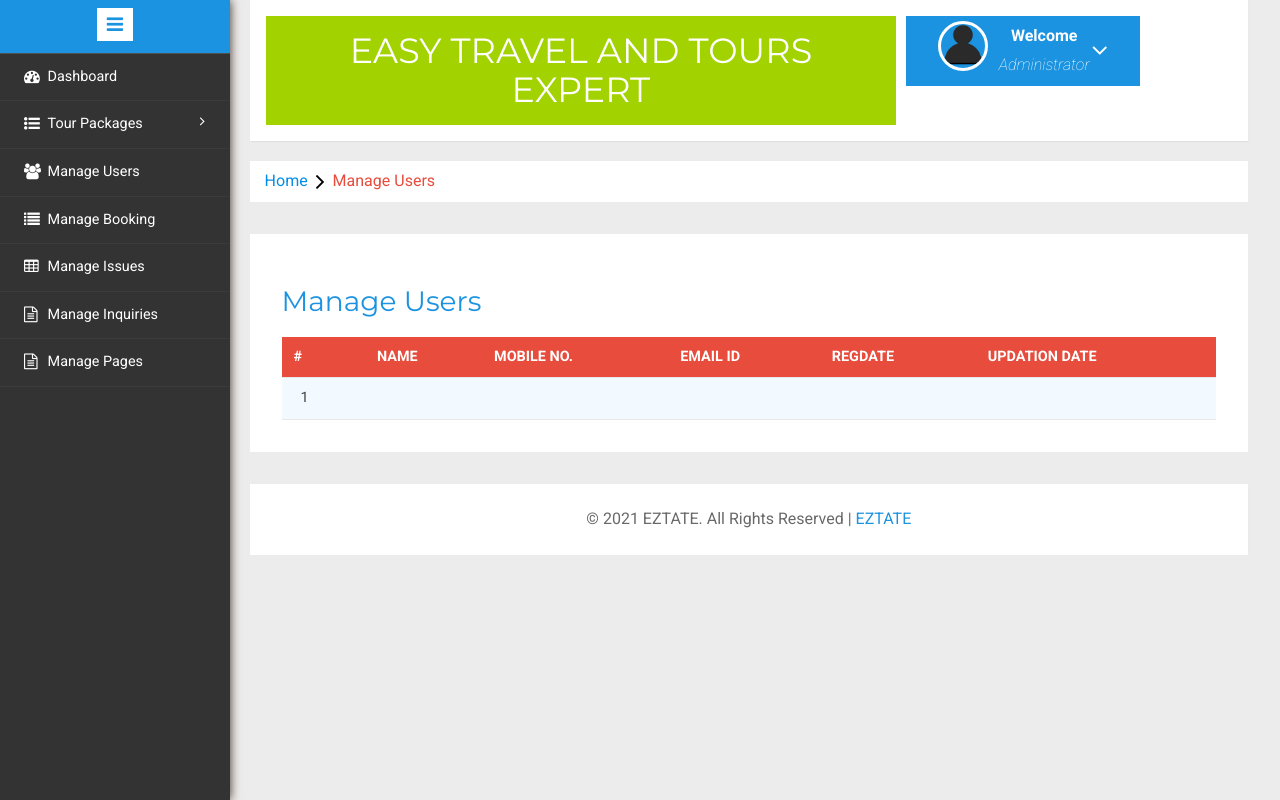
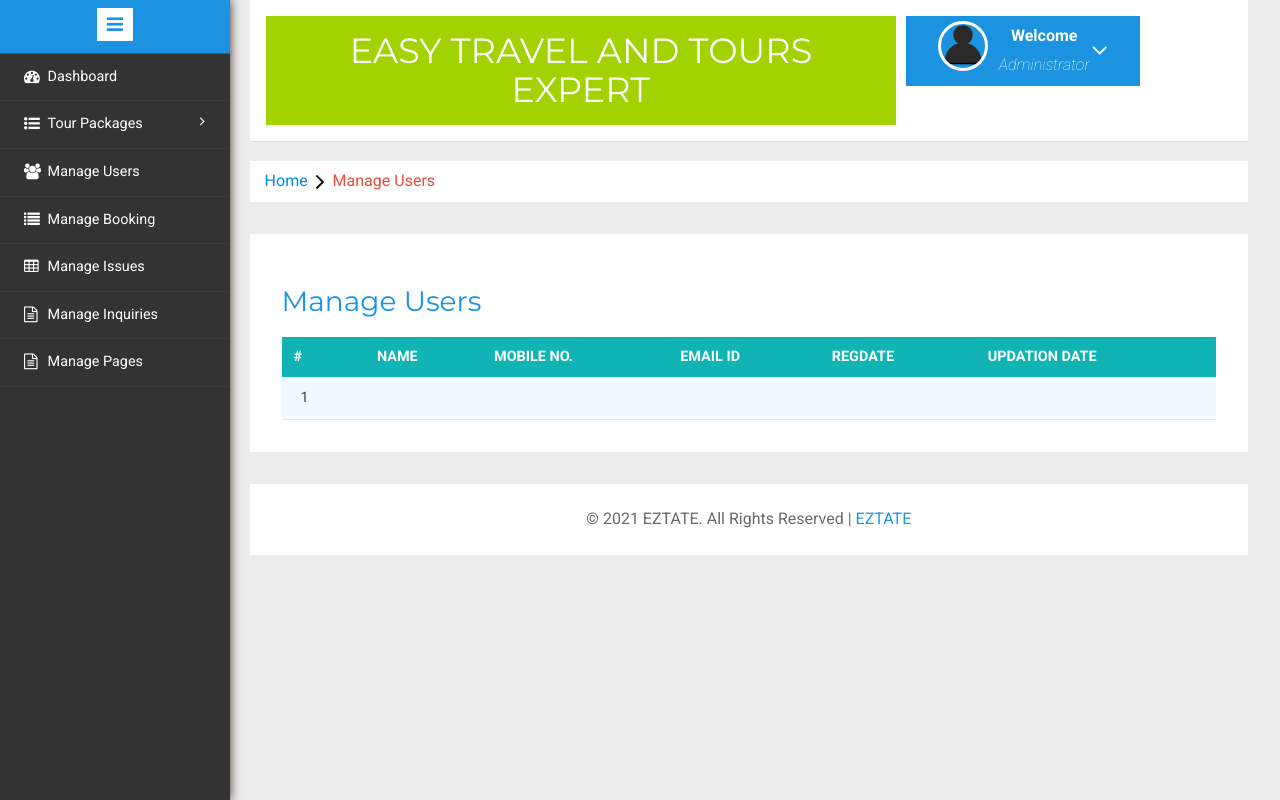
Before and after one commit to pukemo111/tate, a PHP site: page /admin/manage-users.php in a window 1280 px wide. Run offline with PHP 8.4, Linux system fonts and the light colour scheme; the visitor is signed in with stand-in values (Sample User, id 1); tables that the repository leaves empty or names only in its code hold one stand-in row (values such as "Sample post"); data that the repository does not hold is empty.

Commit message:
Update table-style.css
once na nagpush ako sa aking laptop, may makikiga kayo sa pull request, ganito makikita nyo yung mga red ay nga binago ko, ang nga green yan yung dinagdag ko,
sige po

```diff
--- a/admin/css/table-style.css
+++ b/admin/css/table-style.css
@@ -12,7 +12,7 @@ p.credits {
 
 @media only screen and (max-width: 568px) {
   .phone-block {
-    display: block;
+    display: block
   }
 
   .phone-hide {
@@ -72,7 +72,7 @@ table td {
 }
 
 table th {
-    background: #e74c3c;
+    background: #11b4b4;
     color: #fff;
     text-transform: uppercase;
 }
```
